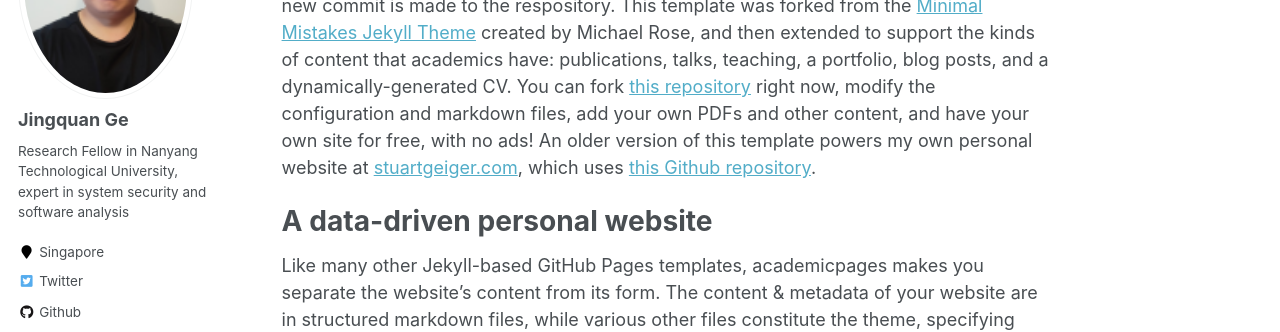
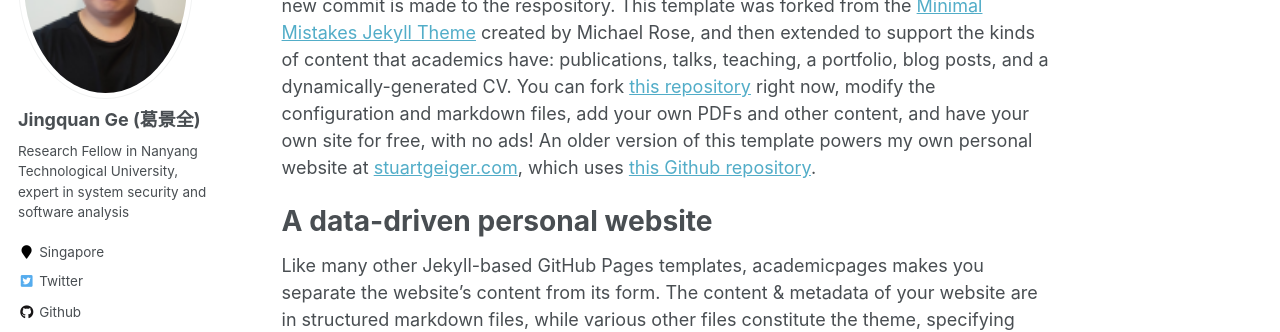
Before and after one commit to gejingquan/gejingquan.github.io, a Jekyll site: the page built from _pages/about.md, in a window 1280 px wide. Shown: the part 249-581 px from the top of the page. Built offline with Jekyll 4.4.1, drawn with Linux system fonts in a browser that asks for light colours; some web fonts are replaced.

Commit message:
Update _config.yml

```diff
--- a/_config.yml
+++ b/_config.yml
@@ -80,13 +80,13 @@ analytics:
 
 # Site Author
 author:
-  name             : "Jingquan Ge"
+  name             : "Jingquan Ge (葛景全)"
   avatar           : "me.png"
   bio              : "Research Fellow in Nanyang Technological University, expert in system security and software analysis"
   location         : "Singapore"
   employer         :
   pubmed           : "https://www.ncbi.nlm.nih.gov/pubmed/?term=john+snow"
-  googlescholar    : "http://yourfullgooglescholarurl.com"
+  googlescholar    : "https://scholar.google.com/citations?hl=zh-CN&user=v1HnGGEAAAAJ"
   email            :
   researchgate     :  # example: "https://www.researchgate.net/profile/yourprofile"
   uri              :
@@ -96,7 +96,7 @@ author:
   flickr           :
   facebook         :
   foursquare       :
-  github           : "academicpages"
+  github           : "gejingquan"
   google_plus      :
   keybase          :
   instagram        :
```
